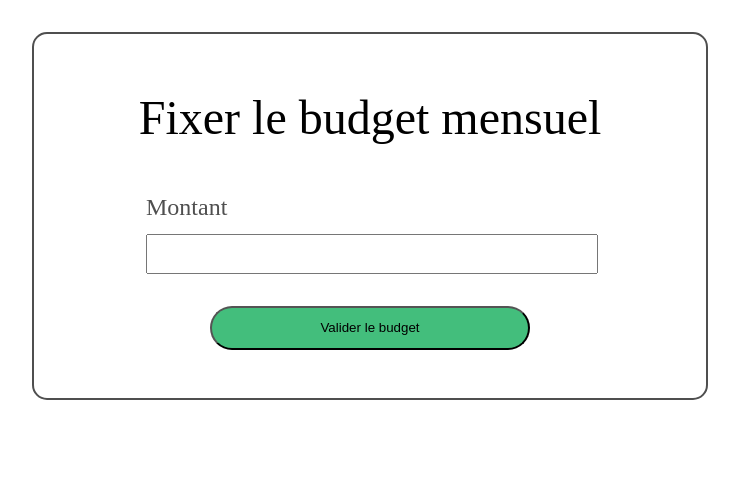
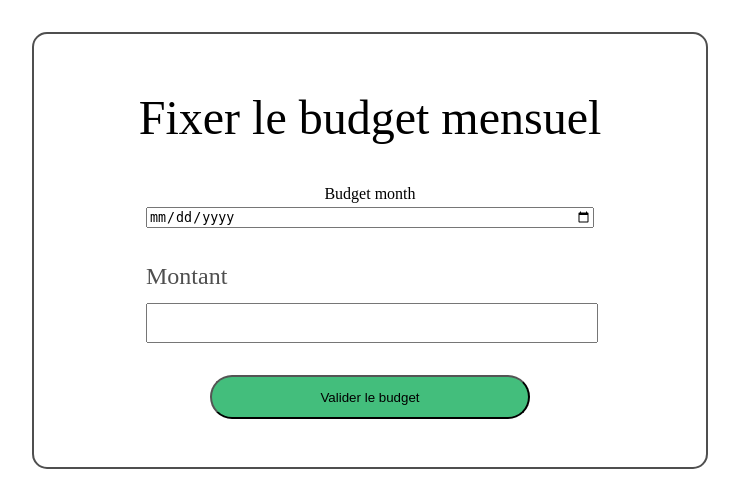
Before and after one commit to QuentinChaufour/SAE_S3_Jurassique_Groupe_W, a Flask app: page /budget/ in a window 1280 px wide. Shown: the part 303-800 px from the top of the page, without its empty margins (270-1009 px from the left). Run offline with Flask 3, Linux system fonts and the light colour scheme.

Commit message:
feature: added calendar selection for budget overview

```diff
--- a/LaboDino/forms.py
+++ b/LaboDino/forms.py
@@ -1,9 +1,7 @@
 from flask_wtf import FlaskForm
-from wtforms import HiddenField, StringField, PasswordField, SubmitField, FloatField
+from wtforms import HiddenField, StringField, PasswordField, SubmitField,DateField, FloatField
 from wtforms.validators import DataRequired
 from hashlib import sha256
-import datetime
-
 from LaboDino.models import Personnel
 
 
@@ -34,15 +32,14 @@ class LoginForm(FlaskForm):
 class BudgetForm(FlaskForm):
     """Form for defining a budget."""
 
-    date : HiddenField = HiddenField('Date', validators=[DataRequired()])
+    date : DateField = DateField('Budget month', format="%Y-%m",validators=[DataRequired()])
     montant : FloatField = FloatField('Montant', validators=[DataRequired()],description="Enter the budget amount in numeric format.")
 
     submit : SubmitField = SubmitField('Define Budget')
 
     def add_budget(self) -> tuple[str, float]:
-        date_value: str = datetime.datetime.strptime(self.date.data, "%Y-%m").date().strftime("%Y-%m")
         montant_value: float = self.montant.data
-
+        date_value = self.date.data
         # Gestion des erreurs
 
         return date_value, montant_value
--- a/LaboDino/templates/budget_page.html
+++ b/LaboDino/templates/budget_page.html
@@ -10,7 +10,11 @@
         <h2>Fixer le budget mensuel</h2>
         <!-- Formulaire de definition du budget -->
         <form method="POST" role="form" action="{{ url_for('set_budget') }}">
+            {{ form.csrf_token }}
             <div class="form_field">
+                {{ form.date.label }}
+                {{ form.date(class='datepicker') }}
+                <br>
                 {{ form.montant.label (class_ = "form-label") }}
                 {{ form.montant (class_ ="form-input") }}
             </div>
--- a/LaboDino/views.py
+++ b/LaboDino/views.py
@@ -1,10 +1,10 @@
 from LaboDino.forms import LoginForm, BudgetForm
 from .app import app
-from flask import render_template
+from flask import render_template,redirect,url_for
 
 @app.route('/')
 def home():
-    return render_template('campaign_dashboard.html', campaigns= [2], participants= {1:["a","b","c"],2:["d","e"]})
+    return redirect(url_for("set_budget"))
 
 @app.route('/login/', methods=['GET', 'POST'])
 def login():
@@ -34,9 +34,7 @@ def set_budget():
     if form.validate_on_submit():
         date, montant = form.add_budget()
         # Logic to handle the budget submission
-        pass
-    print("Budget Form Data:", form.date.data, form.montant.data)
-
+        print("Budget Form Data:", date,montant)
 
     return render_template('budget_page.html', form=form)
 
```
Also changed, not shown: requirements.txt (+12 -0 lines).
